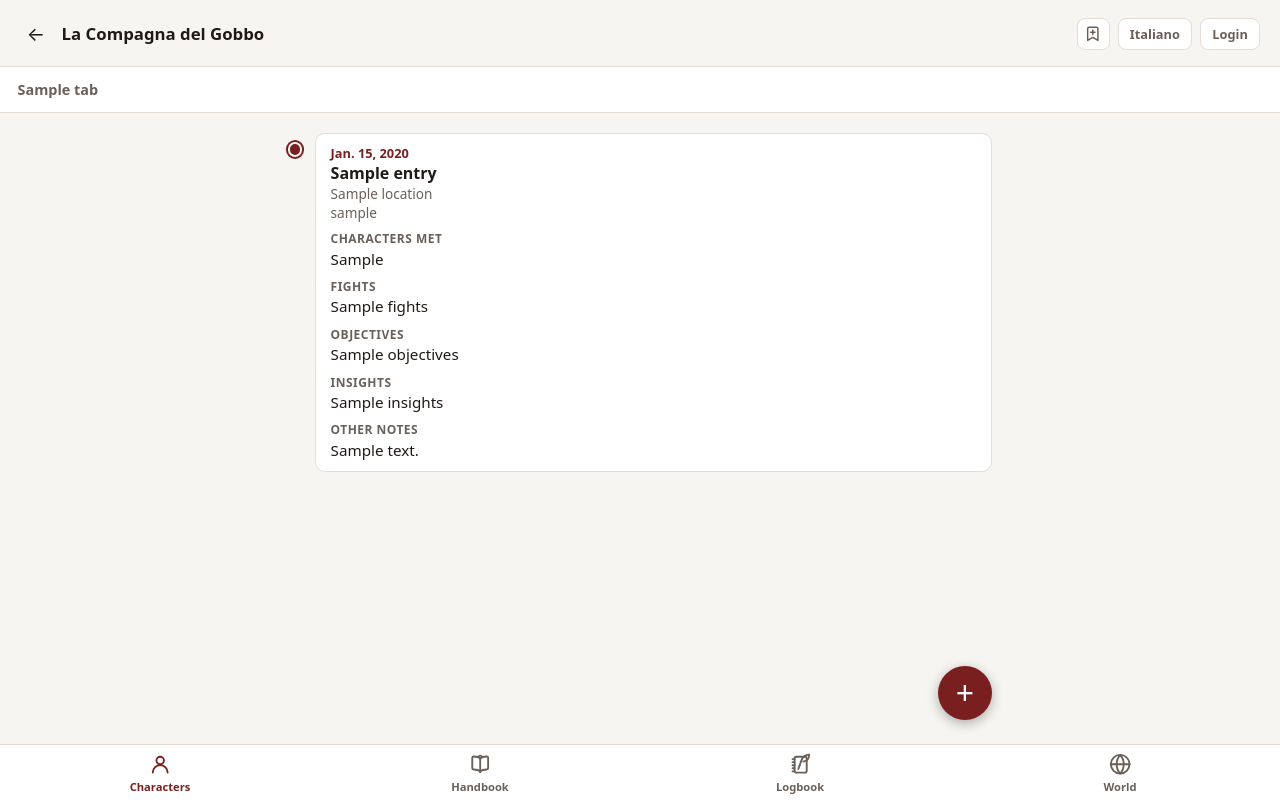
After one commit to scimone/la-compagna-del-gobbo, a Django app: template apps/frontend/templates/frontend/logbook/list.html in a window 1280 px wide. The commit adds this page. Run offline with Django 5.2, Linux system fonts and the light colour scheme; the template is opened without the code that fills it: most values are stand-ins (such as "Sample title", 1, 10 or a date in 2020).

Commit message:
Logbook menu with shared timeline, open-book Handbook icon, character overview rows like the World lists, shorter search hints
Co-Authored-By: Claude Sonnet 5.5 <noreply@anthropic.com>

```diff
--- a/apps/frontend/templates/frontend/base.html
+++ b/apps/frontend/templates/frontend/base.html
@@ -824,15 +824,32 @@
       data-root="{% url 'handbook-overview' %}"
       class="bottom-nav-item{% if '/handbook/' in request.path %} active{% endif %}"
     >
-      {# A spiral-bound notebook: the front cover with its ruled lines, the spiral's rings down    #}
-      {# the left edge, three index tabs down the right edge. #}
+      {# An open book seen from above: a spine with a small headband loop on top and a gentle V at #}
+      {# the foot, a mirrored page on each side, the pages themselves left empty. #}
       <svg viewBox="0 0 24 24" fill="none" stroke="currentColor" stroke-width="2" stroke-linecap="round" stroke-linejoin="round">
-        <rect x="6" y="3" width="14" height="18" rx="2"></rect>
-        <path d="M9.5 8h7M9.5 11.3h7M9.5 14.6h7M9.5 17.9h4.5"></path>
-        <path d="M5.2 5.5h.01M5.2 9h.01M5.2 12.5h.01M5.2 16h.01M5.2 19.5h.01"></path>
-        <path d="M20 7h2M20 12h2M20 17h2"></path>
+        <path d="M12 6v14.5"></path>
+        <path d="M12 6c-1.2-1.5-3.6-2.3-7-2.3a1.5 1.5 0 0 0-1.5 1.5v11a1.5 1.5 0 0 0 1.5 1.5c3.4 0 5.8.8 7 2.3"></path>
+        <path d="M12 6c1.2-1.5 3.6-2.3 7-2.3a1.5 1.5 0 0 1 1.5 1.5v11a1.5 1.5 0 0 1-1.5 1.5c-3.4 0-5.8.8-7 2.3"></path>
+        <path d="M10.5 3.7C10.5 2.5 13.5 2.5 13.5 3.7"></path>
       </svg>
       <span>{% translate "Handbook" %}</span>
+    </a>
+    <a
+      href="{% url 'logbook-list' %}"
+      data-menu="logbook"
+      data-root="{% url 'logbook-list' %}"
+      class="bottom-nav-item{% if '/logbook/' in request.path %} active{% endif %}"
+    >
+      {# A spiral-bound notebook: the cover with five open rings down the left edge and a feather #}
+      {# quill across it, plume out past the top-right corner, nib at the lower left. #}
+      <svg viewBox="0 0 24 24" fill="none" stroke="currentColor" stroke-width="2" stroke-linecap="round" stroke-linejoin="round">
+        <rect x="6" y="4" width="13" height="17" rx="2"></rect>
+        <path d="M6 6.5H3.8M6 9.8H3.8M6 13.1H3.8M6 16.4H3.8M6 19.7H3.8"></path>
+        <path d="M21.5 1.8c-3.8.2-7 2.6-8.4 6.6l-1.7 5"></path>
+        <path d="M21.5 1.8c.3 3.6-1.8 6.6-6.2 7.4"></path>
+        <path d="M11.4 13.4 10 17.2"></path>
+      </svg>
+      <span>{% translate "Logbook" %}</span>
     </a>
     <a
       href="{{ last_world_url }}"
--- /dev/null
+++ b/apps/frontend/templates/frontend/logbook/list.html
@@ -0,0 +1,104 @@
+{% extends "frontend/base.html" %}
+{% load i18n %}
+{% block extra_style %}
+  main { overflow-y: auto; -webkit-overflow-scrolling: touch; }
+  .log { width: 100%; max-width: 44rem; margin: 0 auto; display: flex; flex-direction: column; flex: 1; }
+  .log .empty { flex: 1; display: flex; align-items: center; justify-content: center; text-align: center; color: var(--muted); }
+  /* The timeline: one vertical line down the left, one dot on it per entry. Each entry draws the
+     stretch from its own dot down to the next one, so the line ends at the last dot. */
+  .log-entries { list-style: none; margin: 0; padding: 0; }
+  .log-entry { position: relative; padding: 0 0 1rem 1.7rem; }
+  .log-entry::before { content: ""; position: absolute; left: 0.4rem; top: 0.55rem; bottom: -0.55rem; width: 2px; background: var(--border); }
+  .log-entry:last-child::before { display: none; }
+  .log-entry:last-child { padding-bottom: 0.5rem; }
+  .log-dot { position: absolute; left: 0; top: 0.55rem; width: 0.9rem; height: 0.9rem; border-radius: 50%; background: var(--accent); border: 2px solid var(--bg); box-shadow: 0 0 0 2px var(--accent); }
+  .log-card { background: var(--surface); border: 1px solid var(--border); border-radius: 0.6rem; padding: 0.6rem 0.9rem; display: flex; flex-direction: column; gap: 0.5rem; }
+  .log-head { display: flex; align-items: flex-start; gap: 0.5rem; }
+  .log-head .who { flex: 1; min-width: 0; }
+  .log-date { font-size: 0.8rem; font-weight: 600; color: var(--accent); }
+  .log-title { font-weight: 600; overflow-wrap: anywhere; }
+  .log-meta { color: var(--muted); font-size: 0.85rem; overflow-wrap: anywhere; }
+  .log-actions { display: flex; flex-shrink: 0; margin: -0.3rem -0.5rem 0 0; }
+  .log-actions a, .log-actions button { appearance: none; display: flex; align-items: center; justify-content: center; width: 2.4rem; height: 2.4rem; padding: 0; border: 0; background: none; color: var(--muted); cursor: pointer; border-radius: 0.5rem; touch-action: manipulation; }
+  .log-actions a:active, .log-actions button:active { background: var(--bg); color: var(--accent); }
+  .log-actions svg { width: 1.15rem; height: 1.15rem; }
+  .log-field h3 { margin: 0; font-size: 0.75rem; text-transform: uppercase; letter-spacing: 0.04em; color: var(--muted); }
+  .log-field p { margin: 0.1rem 0 0; white-space: pre-line; overflow-wrap: anywhere; font-size: 0.95rem; line-height: 1.4; }
+  dialog.del-dialog { max-width: 22rem; width: calc(100% - 2rem); padding: 1rem; border: 1px solid var(--border); border-radius: 0.8rem; background: var(--surface); color: var(--text); }
+  dialog.del-dialog::backdrop { background: rgba(0,0,0,.5); }
+  dialog.del-dialog p { margin: 0 0 1rem; }
+  dialog.del-dialog .row { display: flex; justify-content: flex-end; gap: 0.6rem; }
+  dialog.del-dialog button { padding: 0.45rem 1rem; border-radius: 1rem; border: 1px solid var(--border); background: var(--bg); color: var(--text); font-weight: 600; cursor: pointer; }
+  dialog.del-dialog button.danger { background: #b3261e; border-color: #b3261e; color: #fff; }
+  /* Sticks to the bottom-right of the scrolling area, above the bottom nav. */
+  .fab { position: sticky; bottom: 0.5rem; align-self: flex-end; margin-top: auto; flex-shrink: 0; width: 3.4rem; height: 3.4rem; border-radius: 50%;
+    background: var(--accent); color: var(--accent-text); display: flex; align-items: center; justify-content: center;
+    font-size: 2rem; line-height: 1; text-decoration: none; box-shadow: 0 0.2rem 0.7rem rgba(0,0,0,.3); }
+  .fab:active { background: var(--accent-strong); }
+{% endblock %}
+{% block content %}
+  <div class="log">
+    {% if entries %}
+      <ol class="log-entries">
+        {% for row in entries %}
+          {% with e=row.entry %}
+          <li class="log-entry" id="entry-{{ e.pk }}">
+            <span class="log-dot" aria-hidden="true"></span>
+            <div class="log-card">
+              <div class="log-head">
+                <div class="who">
+                  <div class="log-date">{{ e.date|date:"DATE_FORMAT" }}</div>
+                  {% if e.title %}<div class="log-title">{{ e.title }}</div>{% endif %}
+                  {% if e.location %}<div class="log-meta">{{ e.location }}</div>{% endif %}
+                  {% if e.author %}<div class="log-meta">{{ e.author.get_username }}</div>{% endif %}
+                </div>
+                {% if row.can_edit %}
+                  <div class="log-actions">
+                    <a href="{% url 'logbook-edit' e.pk %}" aria-label="{% translate 'Edit entry' %}">
+                      <svg viewBox="0 0 24 24" fill="none" stroke="currentColor" stroke-width="2" stroke-linecap="round" stroke-linejoin="round" aria-hidden="true"><path d="M12 20h9"></path><path d="M16.5 3.5a2.1 2.1 0 0 1 3 3L7 19l-4 1 1-4Z"></path></svg>
+                    </a>
+                    <button type="button" class="del" data-delete-url="{% url 'logbook-delete' e.pk %}" aria-label="{% translate 'Delete entry' %}">
+                      <svg viewBox="0 0 24 24" fill="none" stroke="currentColor" stroke-width="2" stroke-linecap="round" stroke-linejoin="round" aria-hidden="true"><path d="M4 7h16"></path><path d="M6 7l1 13a2 2 0 0 0 2 2h6a2 2 0 0 0 2-2l1-13"></path><path d="M9 7V4a1 1 0 0 1 1-1h4a1 1 0 0 1 1 1v3"></path></svg>
+                    </button>
+                  </div>
+                {% endif %}
+              </div>
+              {% if e.characters_met %}<div class="log-field"><h3>{% translate "Characters met" %}</h3><p>{{ e.characters_met }}</p></div>{% endif %}
+              {% if e.fights %}<div class="log-field"><h3>{% translate "Fights" %}</h3><p>{{ e.fights }}</p></div>{% endif %}
+              {% if e.objectives %}<div class="log-field"><h3>{% translate "Objectives" %}</h3><p>{{ e.objectives }}</p></div>{% endif %}
+              {% if e.insights %}<div class="log-field"><h3>{% translate "Insights" %}</h3><p>{{ e.insights }}</p></div>{% endif %}
+              {% if e.notes %}<div class="log-field"><h3>{% translate "Other notes" %}</h3><p>{{ e.notes }}</p></div>{% endif %}
+            </div>
+          </li>
+          {% endwith %}
+        {% endfor %}
+      </ol>
+    {% else %}
+      <p class="empty">{% translate "No entries yet. Tap + to write the first one." %}</p>
+    {% endif %}
+    <dialog class="del-dialog" id="del-dialog">
+      <form method="post" id="del-form">
+        {% csrf_token %}
+        <p>{% translate "Do you really want to delete this entry?" %}</p>
+        <div class="row">
+          <button type="button" id="del-cancel">{% translate "Cancel" %}</button>
+          <button type="submit" class="danger">{% translate "Delete" %}</button>
+        </div>
+      </form>
+    </dialog>
+    <script>
+      (function () {
+        var dialog = document.getElementById("del-dialog");
+        if (!dialog) return;
+        document.querySelectorAll(".log .del").forEach(function (button) {
+          button.addEventListener("click", function () {
+            document.getElementById("del-form").action = button.dataset.deleteUrl;
+            dialog.showModal();
+          });
+        });
+        document.getElementById("del-cancel").addEventListener("click", function () { dialog.close(); });
+      })();
+    </script>
+    <a class="fab" href="{% url 'logbook-new' %}" aria-label="{% translate 'New entry' %}">+</a>
+  </div>
+{% endblock %}
--- a/apps/frontend/urls.py
+++ b/apps/frontend/urls.py
@@ -1,6 +1,6 @@
 from django.urls import path
 
-from apps.frontend import character_sheet, character_views, views
+from apps.frontend import character_sheet, character_views, logbook_views, views
 
 urlpatterns = [
     path("", views.index, name="index"),
@@ -75,6 +75,10 @@ urlpatterns = [
         views.handbook_section_detail,
         name="handbook-section-detail",
     ),
+    path("logbook/", logbook_views.logbook_list, name="logbook-list"),
+    path("logbook/new/", logbook_views.logbook_new, name="logbook-new"),
+    path("logbook/<int:pk>/edit/", logbook_views.logbook_edit, name="logbook-edit"),
+    path("logbook/<int:pk>/delete/", logbook_views.logbook_delete, name="logbook-delete"),
     path("account/", views.account, name="account"),
     path("account/logout/", views.account_logout, name="account-logout"),
     path("bookmarks/toggle/", views.bookmark_toggle, name="bookmark-toggle"),
--- a/apps/frontend/views.py
+++ b/apps/frontend/views.py
@@ -1133,7 +1133,7 @@ def world_classes(request):
         items,
         world_tabs=True,
         search_query=q,
-        search_placeholder=_("Search classes, subclasses and features"),
+        search_placeholder=_("Search classes"),
         bookmark_kind="class",
     )
 
@@ -1641,7 +1641,7 @@ def world_species(request):
         items,
         world_tabs=True,
         search_query=q,
-        search_placeholder=_("Search species and traits"),
+        search_placeholder=_("Search species"),
         bookmark_kind="species",
     )
 
--- a/static/js/navigation.js
+++ b/static/js/navigation.js
@@ -1,5 +1,5 @@
 /*
- * In-app navigation: one history stack per bottom-nav menu (Characters / Handbook / World).
+ * In-app navigation: one history stack per bottom-nav menu (Characters / Handbook / Logbook / World).
  *
  * The pages are server-rendered, so the browser's own history is a single linear list that
  * knows nothing about menus. That is wrong for this app in three ways this file fixes:
@@ -32,7 +32,7 @@
   "use strict";
 
   var STORAGE_KEY = "dnd.navigation.v1";
-  var MENUS = ["characters", "handbook", "world"];
+  var MENUS = ["characters", "handbook", "logbook", "world"];
   // Pages that are a detour from wherever they were opened, not a place of their own: leaving
   // the menu for another one must not park the account form on top of that menu's stack.
   var TRANSIENT_PATHS = ["/account/"];
@@ -42,7 +42,7 @@
   // --- state --------------------------------------------------------------------------------
 
   function freshState() {
-    return { active: null, pending: null, stacks: { characters: [], handbook: [], world: [] } };
+    return { active: null, pending: null, stacks: { characters: [], handbook: [], logbook: [], world: [] } };
   }
 
   function read() {
```
Also changed, not shown: apps/frontend/character_views.py (+4 -4 lines), apps/frontend/forms.py (+38 -0 lines), apps/frontend/logbook.py (added, +20 -0 lines), apps/frontend/logbook_views.py (added, +79 -0 lines), apps/frontend/models.py (+33 -0 lines), apps/frontend/templates/frontend/characters/list.html (+15 -23 lines), apps/frontend/templates/frontend/logbook/form.html (added, +28 -0 lines), apps/frontend/tests/test_character_sheet.py (+1 -1 lines), apps/frontend/tests/test_character_wizard.py (+13 -0 lines), apps/frontend/tests/test_logbook.py (added, +103 -0 lines), apps/frontend/tests/test_navigation.py (+7 -1 lines), apps/frontend/migrations/0003_logentry.py (added), locale/it/LC_MESSAGES/django.po, 1 other file.
